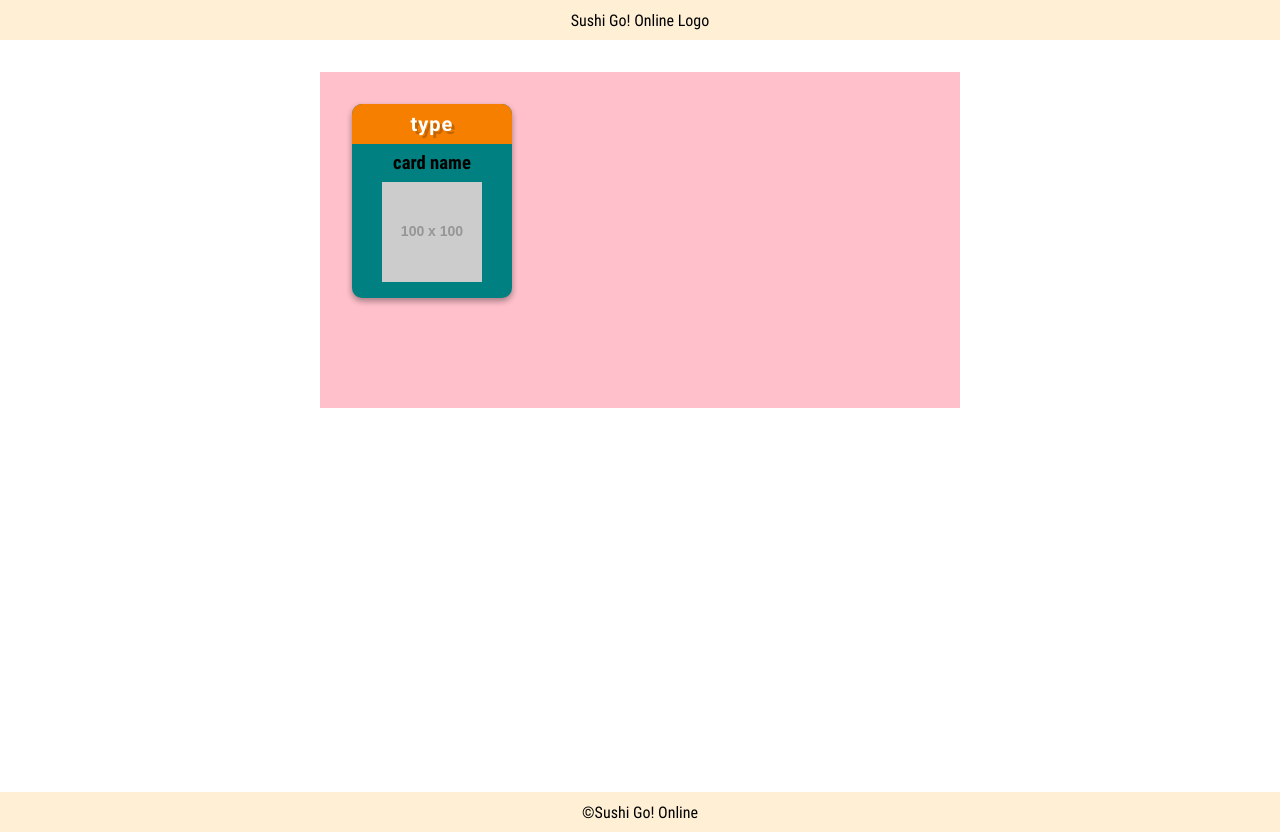
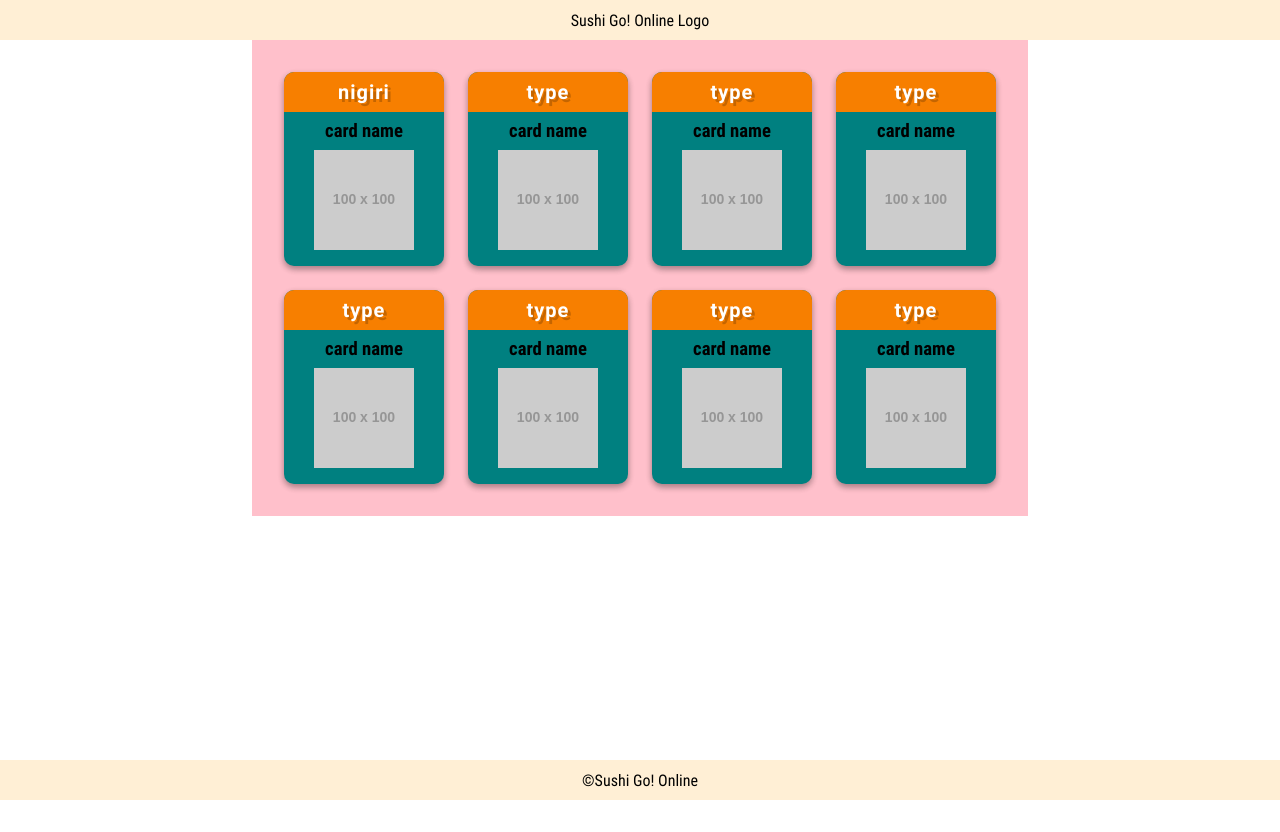
Before and after one commit to kbonneteau/sushi-go-online, a React (Create React App) app in the folder client/: page /game/1 in a window 1280 px wide. After the commit the page ends 800 px from the top, so only its background shows below. Built offline with nearby package versions, Linux system fonts and the light colour scheme.

Commit message:
Refactor data structure for menu data. Refactor menu size. Map MenuCards to menu.

```diff
--- a/client/src/components/MenuBoard/MenuBoard.jsx
+++ b/client/src/components/MenuBoard/MenuBoard.jsx
@@ -5,18 +5,40 @@ import MenuCard from '../MenuCard/MenuCard';
 
 const menu = {
     "menuType": "original",
-    "menuCards": {
-        "nigiri": "nigiri",
-        "rolls": "maki",
-        "special": ["wasabi", "chopsticks"],
-        "appetizer": ["dumpling", "tempura", "sashimi"],
-        "dessert": "pudding"
-    }
+    "menuCards": [
+        {
+            "dishType": "nigiri",
+            "dishName": ["nigiri"],
+            "image": ""
+        },
+        {
+            "dishType": "rolls",
+            "dishName": ["maki"],
+            "image": ""
+        },
+        {
+            "dishType": "special",
+            "dishName": ["wasabi", "chopsticks"],
+            "image": ""
+        },
+        {
+            "dishType": "appetizer",
+            "dishName": ["dumpling", "tempura", "sashimi"],
+            "image": ""
+        },
+        {
+            "dishType": "dessert",
+            "dishName": ["pudding"],
+            "image": ""
+        }
+    ]
 }
 
 
 class MenuBoard extends Component {
-    state = {};
+    state = {
+        cards: null
+    };
 
 
     componentDidMount() {
@@ -24,14 +46,24 @@ class MenuBoard extends Component {
         this.setState({
             cards: menu.menuCards
         })
-        console.log(Object.entries(menu.menuCards))
+        // console.log(Object.entries(menu.menuCards))
     }
 
     render() {
         console.log('render')
         return (
             <div className="menu-board">
-                <MenuCard />
+                {this.state.cards === null ? null : (
+                    this.state.cards.map(card => {
+                        console.log(card)
+                        if(card.dishType === 'nigiri') return <MenuCardNigiri />;
+                        if(card.dishName.length > 1) {
+                            return card.dishName.map(name => <MenuCard />);
+                        }
+                        return <MenuCard />;
+                    })
+                )}
+
             </div>
         );
     };
--- a/client/src/components/MenuBoard/MenuBoard.scss
+++ b/client/src/components/MenuBoard/MenuBoard.scss
@@ -4,14 +4,19 @@
 
 .menu-board {
     background-color: pink;
-    margin: 2rem auto 0;
-    width: 50%;
-    height: 21rem;
+    margin: 0 auto;
+    width: 48.5rem;
+    // height: 21rem;
     padding: 2rem;
     // height: calc(
         // 7rem + 7rem (2 rows of cards
         // 2rem top
         // 2rem bottom
-        // 1.5rem gap
+        // 2rem * 2
+        // 10rem * 3
+        // 1.5rem gap * 3
     // );
+
+    @include flex-wrap;
+    gap: 1.5rem;
 }
--- a/client/src/components/MenuCardNigiri/MenuCardNigiri.jsx
+++ b/client/src/components/MenuCardNigiri/MenuCardNigiri.jsx
@@ -5,9 +5,11 @@ const MenuCardNigiri = () => {
         <article className="menu-card">
             <header className="menu-card__dish-type">
                 {/* Can this be an h3? */}
-                <p className="">nigiri</p>
+                nigiri
             </header>
-            Menu Card
+            <h3 className="menu-card__dish-name">card name</h3>
+            <img className="menu-card__dish-image" src="https://via.placeholder.com/100x100" alt="" />
+            {/* <p className="menu-card__desc">lorem ipsum dolor</p> */}
         </article>
     );
 };
--- a/client/src/components/MenuCardNigiri/MenuCardNigiri.scss
+++ b/client/src/components/MenuCardNigiri/MenuCardNigiri.scss
@@ -2,12 +2,35 @@
 @use '../../partials/typography' as *;
 @use '../../partials/mixins' as *;
 
-// .menu-card {
-//     height: 7rem;
-//     width: 7rem;
-//     background-color: teal;
+// @mixin text($font-family, $font-size, $font-weight, $line-height)
 
-//     &__dish-type {
+.menu-card {
+    width: 10rem;
+    background-color: teal;
+    @include flex-centering;
+    flex-direction: column;
+    padding-bottom: 1rem;
+    border-radius: 10px;
+    @include primary-box-shadow;
 
-//     }
-// }
+    &__dish-type {
+        background-color: $primary-cta;
+        color: white;
+        border-radius: 10px 10px 0 0;
+        width: 100%;
+        padding: .5rem 1rem;
+        margin: 0;
+        text-align: center;
+        @include text($roboto, 1.25rem, bold, normal);
+        letter-spacing: 1px;
+        text-shadow: 3px 3px 0px rgba(0,0,0,0.2);
+    }
+
+    &__dish-name {
+        margin: .5rem;
+    }
+
+    &__dish-image {
+
+    }
+}
```
